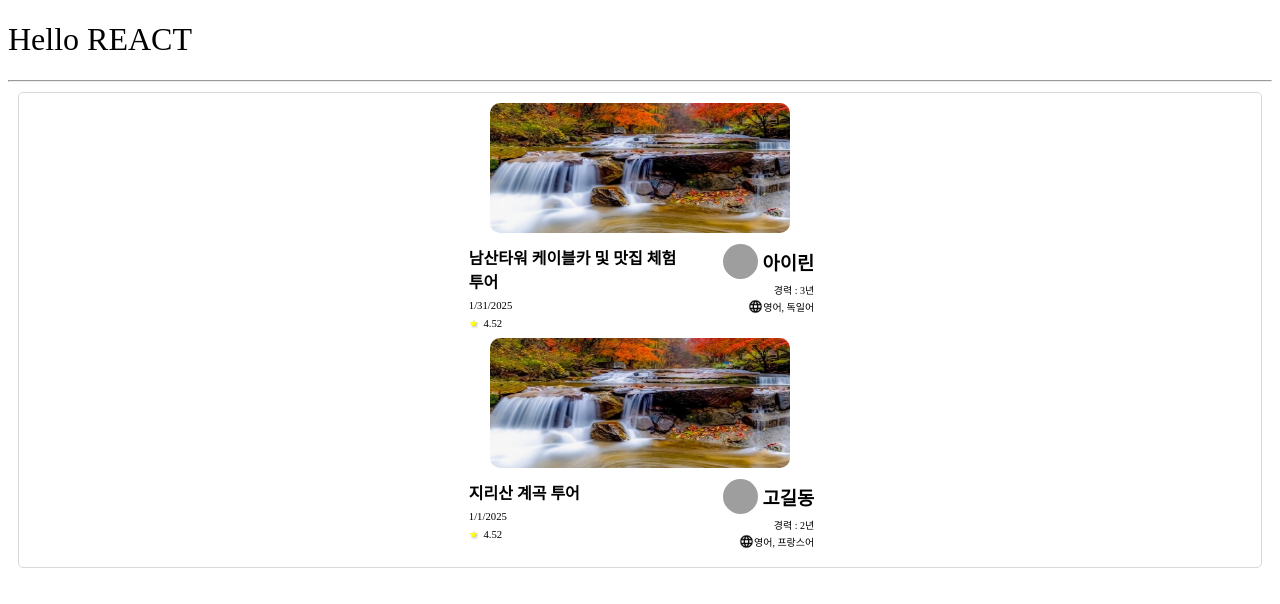
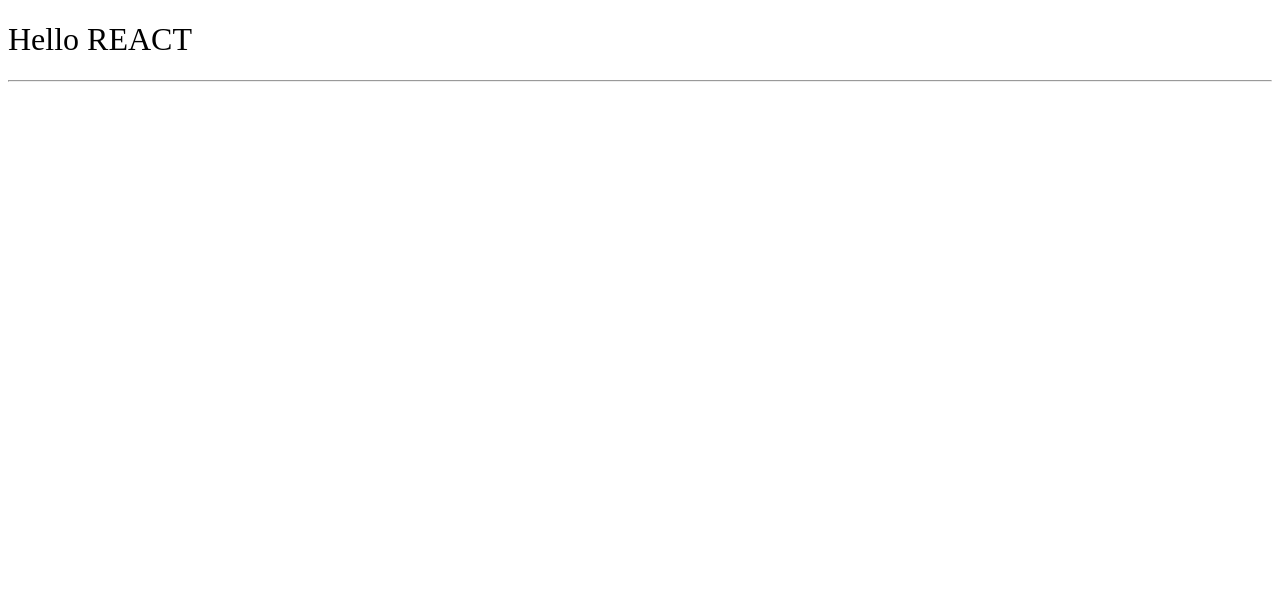
Before and after one commit to sungholion/NativeNavs, a React (Vite) app in the folder NativeNavs-FrontEnd/: page / in a window 1280 px wide. Shown: the top 604 px of the page. Built offline with nearby package versions, Linux system fonts and the light colour scheme; grey boxes are pictures that could not be loaded; a web font is replaced by a local one.

Commit message:
🔥 App.jsx 복원
app.jsx 복원

```diff
--- a/NativeNavs-FrontEnd/src/App.jsx
+++ b/NativeNavs-FrontEnd/src/App.jsx
@@ -1,15 +1,10 @@
 import "./App.css";
-import ScheduledTour from "./components/ScheduledTour/ScheduledTour.jsx";
-import Profile from "./components/Profile/Profile.jsx";
-import { tours } from "./dummy.jsx";
 
 function App() {
   return (
     <>
       <h1 className="test">Hello REACT</h1>
       <hr />
-      <ScheduledTour />
-
     </>
   );
 }
```
